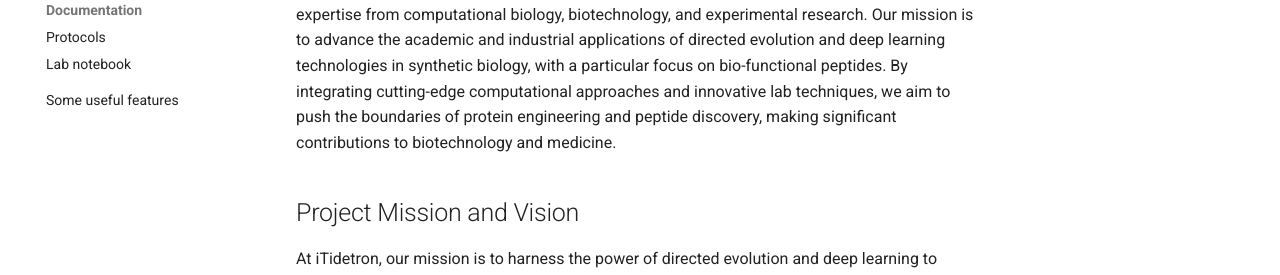
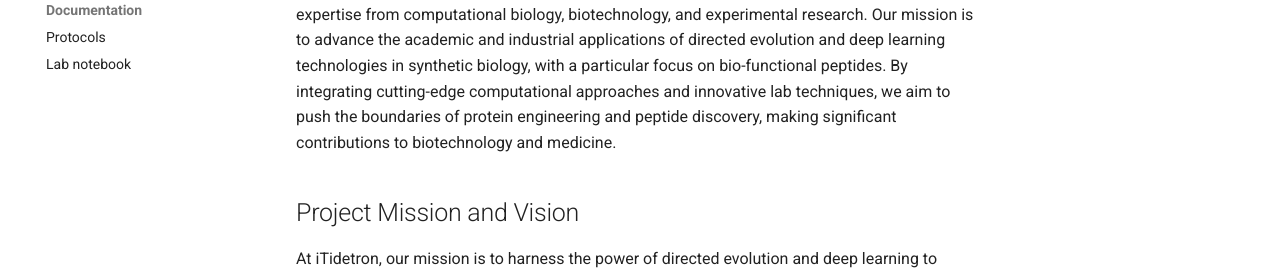
Before and after one commit to idec-teams/2024_iTidetron, an MkDocs documentation site: the page built from docs/index.md, in a window 1280 px wide. Shown: the part 280-555 px from the top of the page. Built offline with MkDocs 1.6.1 and Material for MkDocs 9.7.7, drawn with Linux system fonts in a browser that asks for light colours; comment, search, counter and statistics services are not loaded.

Commit message:
Update mkdocs.yml

```diff
--- a/mkdocs.yml
+++ b/mkdocs.yml
@@ -47,4 +47,4 @@ nav:
   - Documentation:
       - Protocols: documentation/protocols.md
       - Lab notebook: documentation/notebook.md
-  - Some useful features: useful_features.md
+  # - Some useful features: useful_features.md
```
